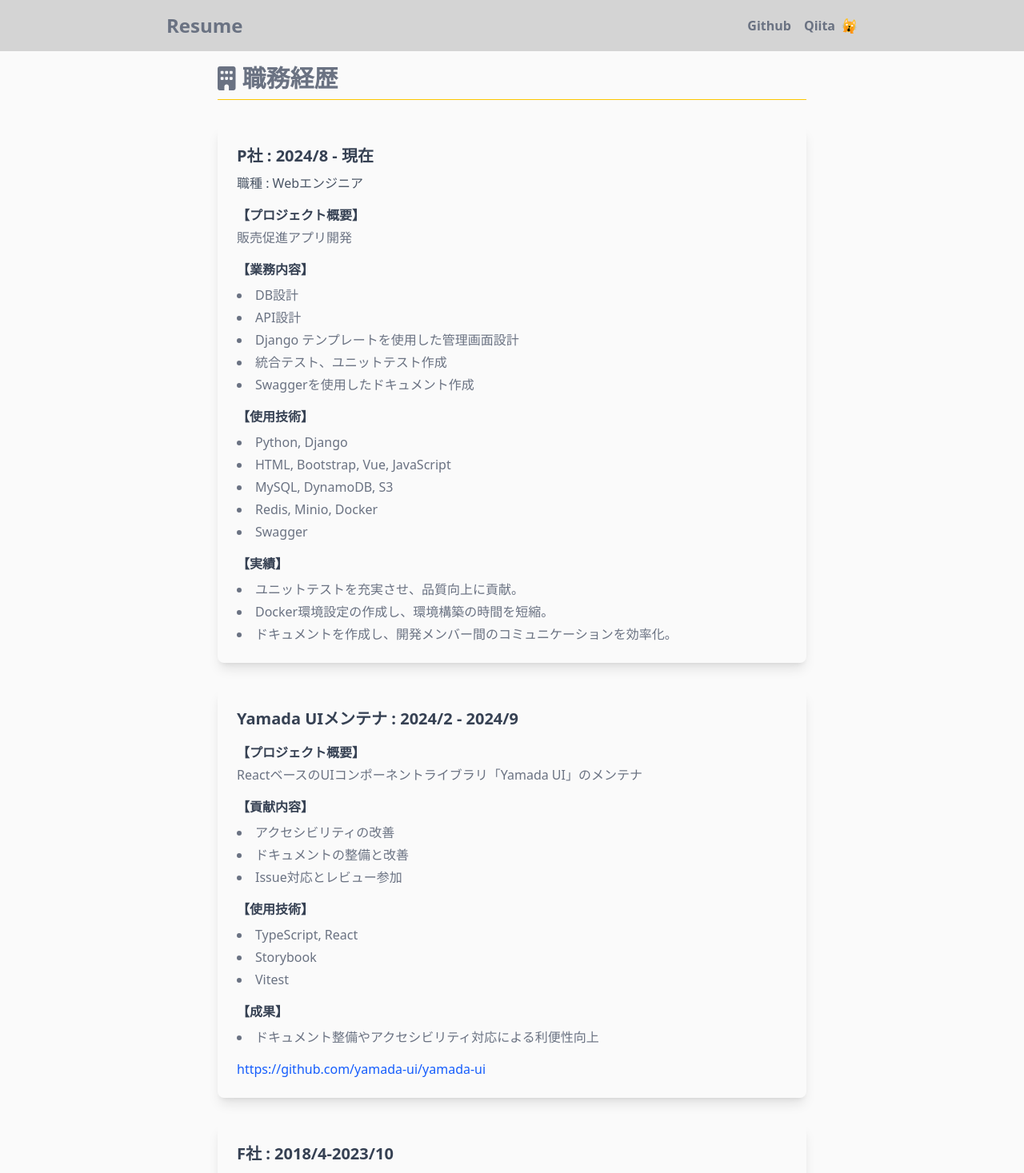
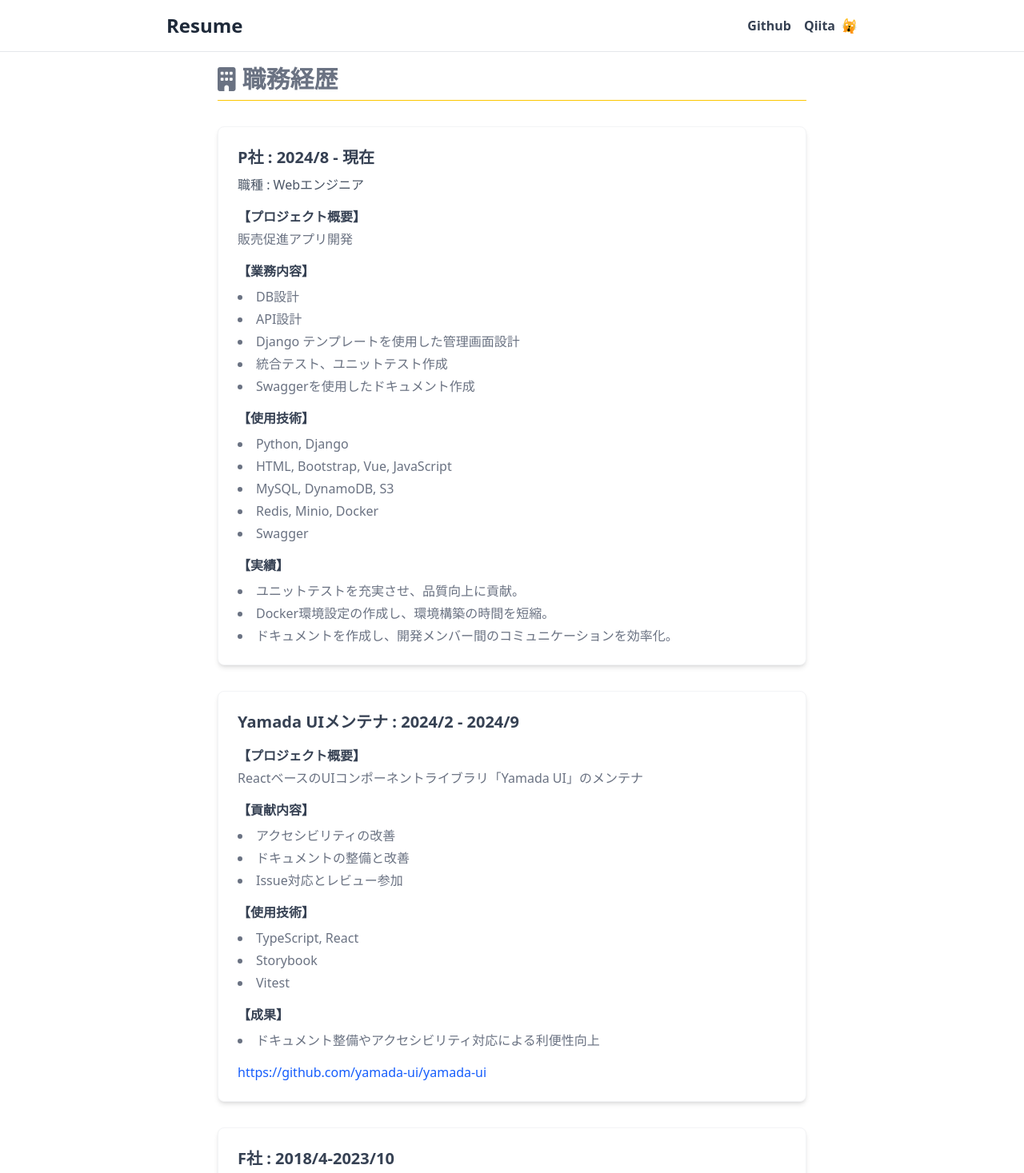
Before and after one commit to setodeve/Resume-Website, a Next.js app: page / in a window 1280 px wide. Shown: the top 1467 px of the page at 80% size. Built offline with nearby package versions, Linux system fonts and the light colour scheme.

Commit message:
fix: improve style

```diff
--- a/src/app/page.tsx
+++ b/src/app/page.tsx
@@ -15,7 +15,7 @@ export default function Home() {
         <title>Home</title>
       </Head>
       <div className="dark font-sans">
-        <div className="min-h-screen bg-neutral-50 dark:bg-neutral-900 text-gray-500 dark:text-gray-300">
+        <div className="min-h-screen bg-white dark:bg-neutral-900 text-gray-700 dark:text-gray-300">
           <Header />
           <main className="mx-auto max-w-3xl p-4 selection:bg-black text-gray-500 dark:text-gray-300">
             <div className="space-y-16">
--- a/src/components/About.tsx
+++ b/src/components/About.tsx
@@ -31,7 +31,7 @@ export default function About() {
 
         <div className="space-y-8">
           <motion.div
-            className="card rounded-lg p-6 shadow-lg hover:shadow-xl transition-shadow duration-300 dark:bg-neutral-800"
+            className="card rounded-lg p-6 shadow-md hover:shadow-xl transition-all duration-300 bg-white dark:bg-neutral-800 border border-gray-100 dark:border-gray-700"
             initial={{ opacity: 0, y: 20 }}
             animate={{ opacity: 1, y: 0 }}
             transition={{ duration: 0.5, delay: 0.2 }}
@@ -77,7 +77,7 @@ export default function About() {
           </motion.div>
 
           <motion.div
-            className="card rounded-lg p-6 shadow-lg hover:shadow-xl transition-shadow duration-300 dark:bg-neutral-800"
+            className="card rounded-lg p-6 shadow-md hover:shadow-xl transition-all duration-300 bg-white dark:bg-neutral-800 border border-gray-100 dark:border-gray-700"
             initial={{ opacity: 0, y: 20 }}
             animate={{ opacity: 1, y: 0 }}
             transition={{ duration: 0.5, delay: 0.3 }}
@@ -125,7 +125,7 @@ export default function About() {
           </motion.div>
 
           <motion.div
-            className="card rounded-lg p-6 shadow-lg hover:shadow-xl transition-shadow duration-300 dark:bg-neutral-800"
+            className="card rounded-lg p-6 shadow-md hover:shadow-xl transition-all duration-300 bg-white dark:bg-neutral-800 border border-gray-100 dark:border-gray-700"
             initial={{ opacity: 0, y: 20 }}
             animate={{ opacity: 1, y: 0 }}
             transition={{ duration: 0.5, delay: 0.4 }}
--- a/src/components/Header.tsx
+++ b/src/components/Header.tsx
@@ -13,12 +13,12 @@ export default function Header() {
   }, [cats]);
 
   return (
-    <header className="inset-x-0 bg-neutral-300 dark:bg-neutral-900 sm:relative">
+    <header className="inset-x-0 bg-white dark:bg-neutral-900 sm:relative border-b border-gray-200 dark:border-gray-700">
       <div className="mx-auto justify-between p-3 sm:flex sm:justify-between sm:max-w-4xl sm:p-4">
-        <div className="text-2xl font-bold">Resume</div>
+        <div className="text-2xl font-bold text-gray-800 dark:text-gray-200">Resume</div>
         <div className="flex items-center font-bold justify-end">
-          <Link className="mx-2" href="https://github.com/setodeve" target="_blank" aria-label="GitHub">Github</Link>
-          <Link className="mx-2" href="https://qiita.com/keiswe" target="_blank" aria-label="Qiita">Qiita</Link>
+          <Link className="mx-2 text-gray-700 hover:text-gray-900 dark:text-gray-300 dark:hover:text-gray-100 transition-colors duration-200" href="https://github.com/setodeve" target="_blank" aria-label="GitHub">Github</Link>
+          <Link className="mx-2 text-gray-700 hover:text-gray-900 dark:text-gray-300 dark:hover:text-gray-100 transition-colors duration-200" href="https://qiita.com/keiswe" target="_blank" aria-label="Qiita">Qiita</Link>
           <Cat cat={cat} />
         </div>
       </div>
--- a/src/components/Project.tsx
+++ b/src/components/Project.tsx
@@ -64,7 +64,7 @@ export default function Projects() {
             >
               <Link href={project.source} className="h-full block">
                 <motion.div
-                  className="group h-full flex flex-col relative overflow-hidden rounded-lg shadow-lg hover:shadow-xl transition-all duration-300 bg-white dark:bg-gray-800"
+                  className="group h-full flex flex-col relative overflow-hidden rounded-lg shadow-md hover:shadow-xl transition-all duration-300 bg-white dark:bg-gray-800 border border-gray-100 dark:border-gray-700"
                   whileHover={{ scale: 1.02 }}
                   transition={{ duration: 0.3 }}
                 >
```
